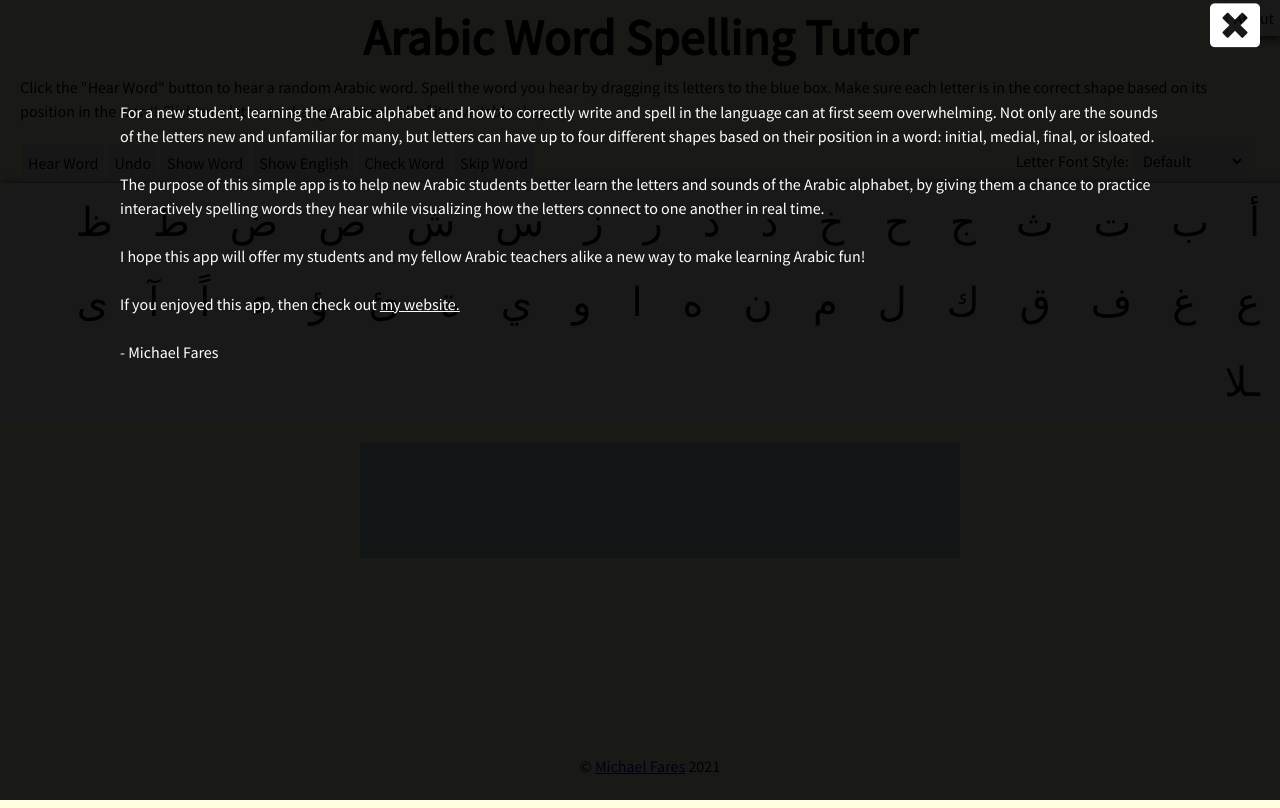
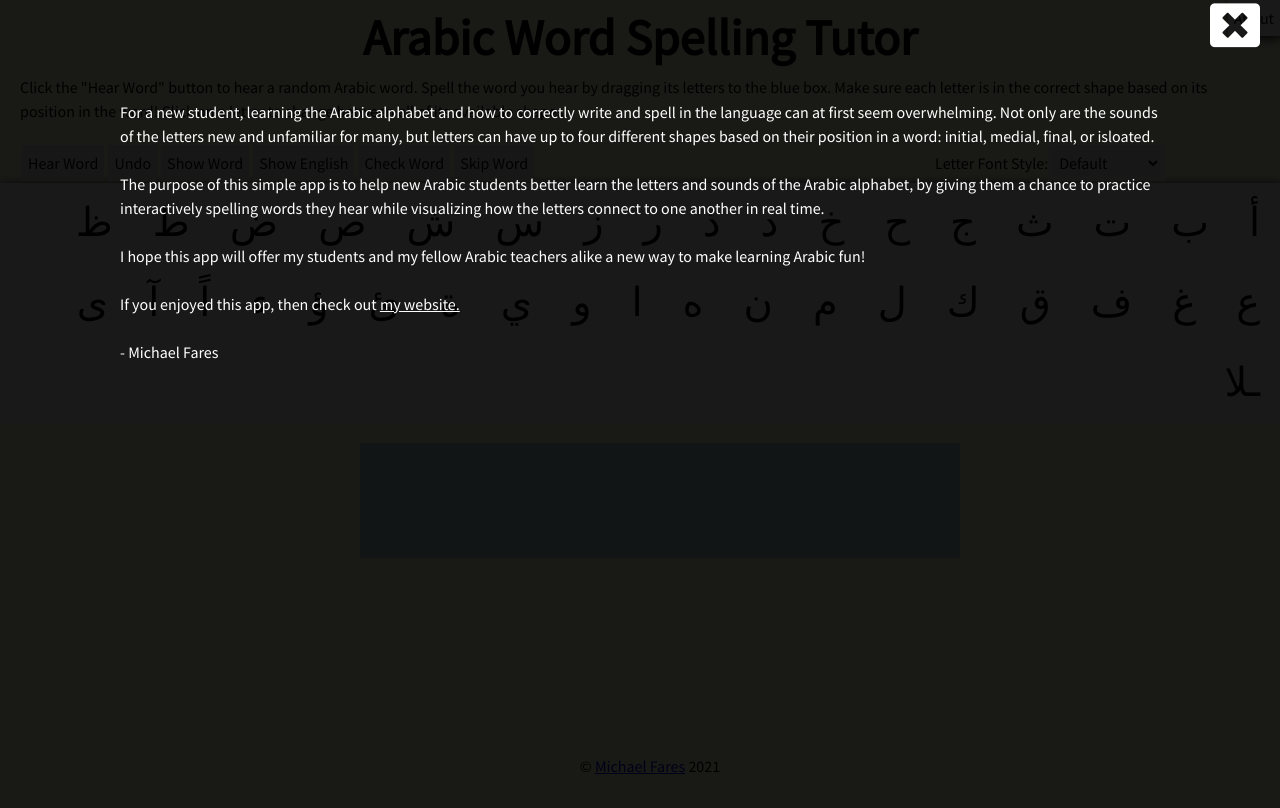
Before and after one commit to Michael-Fares/ArabicLetterConnectionApp, a website: page index.html in a window 1280 px wide. Both pictures are taken after a click on the button "About". Drawn offline with Linux system fonts and the light colour scheme; a web font is replaced by a local one.

Commit message:
added more styles

```diff
--- a/style.css
+++ b/style.css
@@ -71,8 +71,11 @@ select {
   margin-left: 20px;
 }
 .label {
-  position: absolute;
-  right: 30
+width: 50%;
+display: flex;
+align-items: center;
+justify-content: flex-end;
+flex-wrap: wrap;
 }
 .correct {
   width: 100vw;
@@ -103,8 +106,8 @@ footer span{
 .about-text {
   position: absolute;
   background-color:rgba(0, 0, 0, 0.9);
-  height: 100vh;
-  width: 100vw;
+  height: 1500px;
+  width: 100%;
   top: 0;
   padding: 100px;
   display: none;
@@ -113,6 +116,7 @@ footer span{
 }
 .text {
   color: white;
+  position: relative;
 }
 i {
   position: absolute;
```
